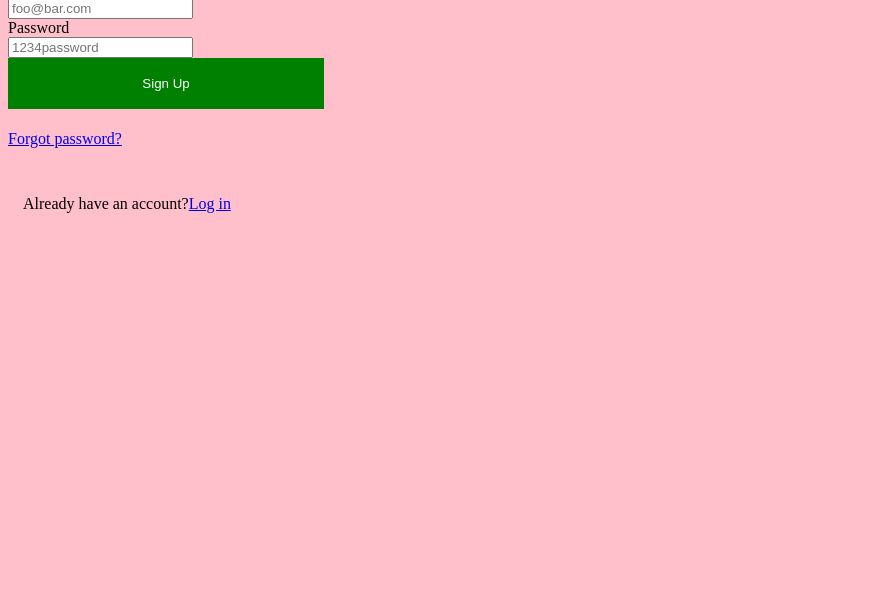
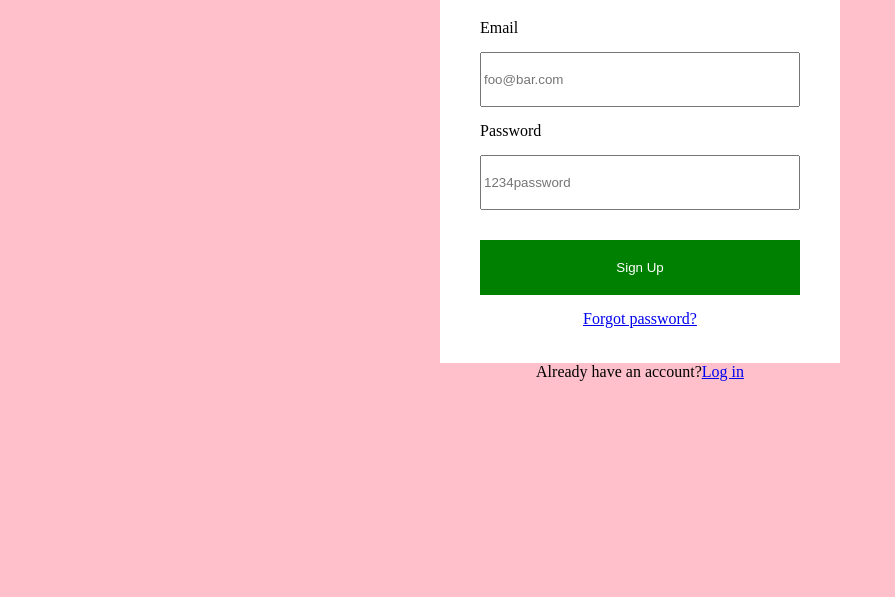
Before and after one commit to yoginiladhe/sign_up, a plain HTML site: page index.html in a window 1280 px wide. Shown: the part 203-800 px from the top of the page, without its empty margins (0-895 px from the left). Drawn offline with Linux system fonts and the light colour scheme.

Commit message:
More specific styles

```diff
--- a/main.css
+++ b/main.css
@@ -1,44 +1,55 @@
-body{
+* {
+  box-sizing:border-box;
+  margin: 0px auto;
+}
+
+body {
   background-color: pink;
   padding-top: 60px;
-  box-sizing:border-box;
 }
 
-.logo{
+.logo {
   height:35px;
   margin:auto;
   display:block;
   margin-bottom:10px;
 }
 
-legend{
-  height:35px;
-  margin:auto;
-
-  font-size: 28px;
-}
-
-.container{
+.demo-form {
   background-color: white;
   width:400px;
   color:black;
   display:block;
-  margin:auto;
   padding-top:10px;
   padding-left: 40px;
   padding-right:40px;
 }
 
-#email,#pwd,.footer,.psw{
-  width:316px;
-  border:2px;
-  padding:15px;
-  display:block;
-  font-size:16px;
-  text-align: left;
+.demo-form h1 {
+  margin-top: 35px;
+  margin-bottom: 35px;
 }
 
-  button{
+.demo-form button,
+.demo-form input,
+.demo-form label {
+  width: 320px;
+  margin-top: 15px;
+  margin-bottom: 15px;
+}
+
+.demo-form button,
+.demo-form input {
+  height: 55px;
+}
+
+.demo-form p {
+  text-align: center;
+  padding-bottom: 35px;
+}
+
+
+button {
   background-color: green;
   color:white;
   width:316px;
@@ -48,3 +59,7 @@ legend{
   text-align:center;
   margin-bottom: 5px;
 }
+
+.footer {
+  text-align: center;
+}
```
Lines whose indentation alone changed are shown as unchanged.
